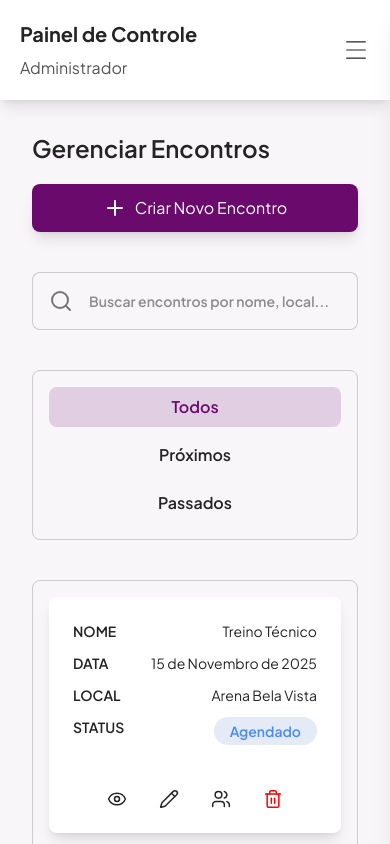
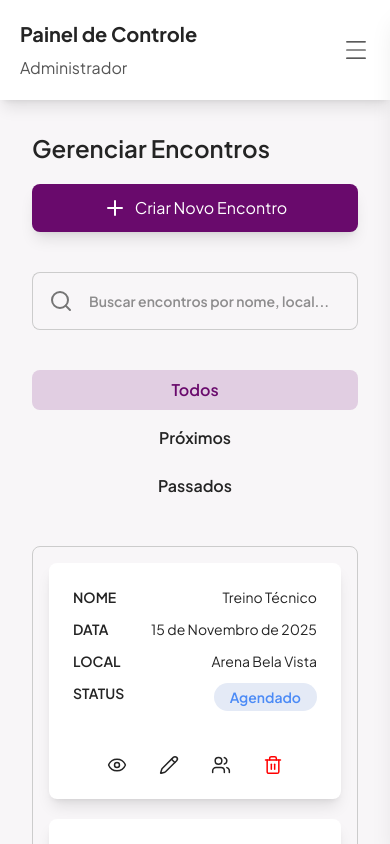
Before and after one commit to Gsn00/passa-a-bola-dashboard, a React (Vite) app: page /encontros in a window 390 px wide. Built offline with nearby package versions, Linux system fonts and the light colour scheme.

Commit message:
Removendo padding das tabelas responsivas

```diff
--- a/src/components/Encontros.jsx
+++ b/src/components/Encontros.jsx
@@ -18,7 +18,7 @@ export default function Encontros() {
 
       <SearchBar placeholder="Buscar encontros por nome, local..." />
 
-      <div className="flex flex-col md:flex-row gap-2 border border-[#ccc] rounded-lg p-4">
+      <div className="flex flex-col md:flex-row gap-2">
         <button className="py-2 px-4 rounded-lg cursor-pointer font-semibold text-[#690a6c] bg-[#e1cee2]">
           Todos
         </button>
--- a/src/components/Peneiras.jsx
+++ b/src/components/Peneiras.jsx
@@ -35,7 +35,7 @@ export default function Peneiras() {
         <div className="flex flex-col gap-5 2xl:w-2/3">
           <SearchBar placeholder="Buscar inscritas por nome, posição..." />
 
-          <div className="flex flex-col md:flex-row gap-2 border border-[#ccc] rounded-lg p-4">
+          <div className="flex flex-col md:flex-row gap-2">
             <button className="py-2 px-4 rounded-lg cursor-pointer font-semibold text-[#690a6c] bg-[#e1cee2]">
               Todas
             </button>
--- a/src/components/Usuarios.jsx
+++ b/src/components/Usuarios.jsx
@@ -17,7 +17,7 @@ export default function Usuarios() {
 
       <SearchBar placeholder="Buscar usuário por nome, e-mail..." />
 
-      <div className="flex flex-col md:flex-row gap-2 border border-[#ccc] rounded-lg p-4">
+      <div className="flex flex-col md:flex-row gap-2">
         <button className="py-2 px-4 rounded-lg cursor-pointer font-semibold text-[#690a6c] bg-[#e1cee2]">
           Todos
         </button>
```
